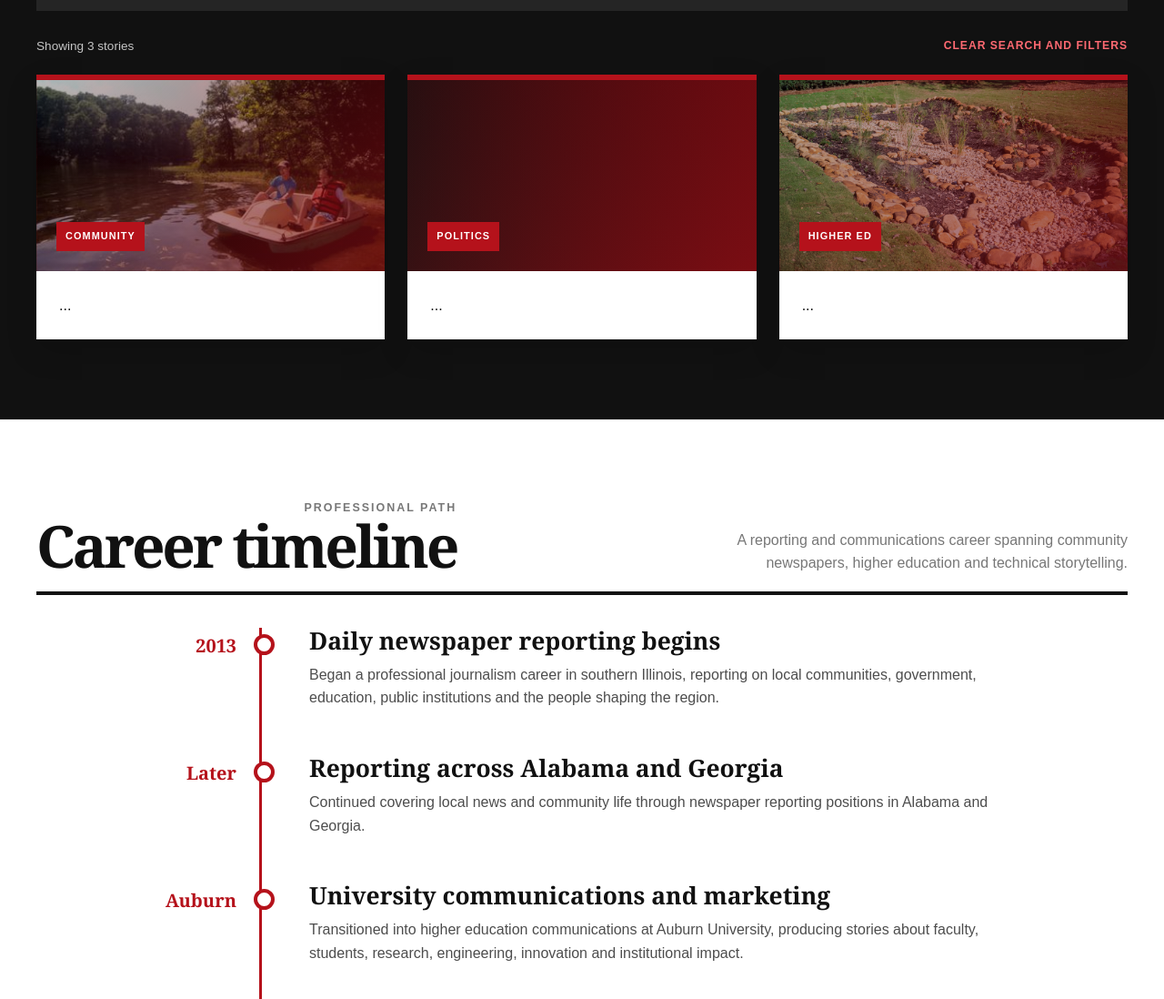
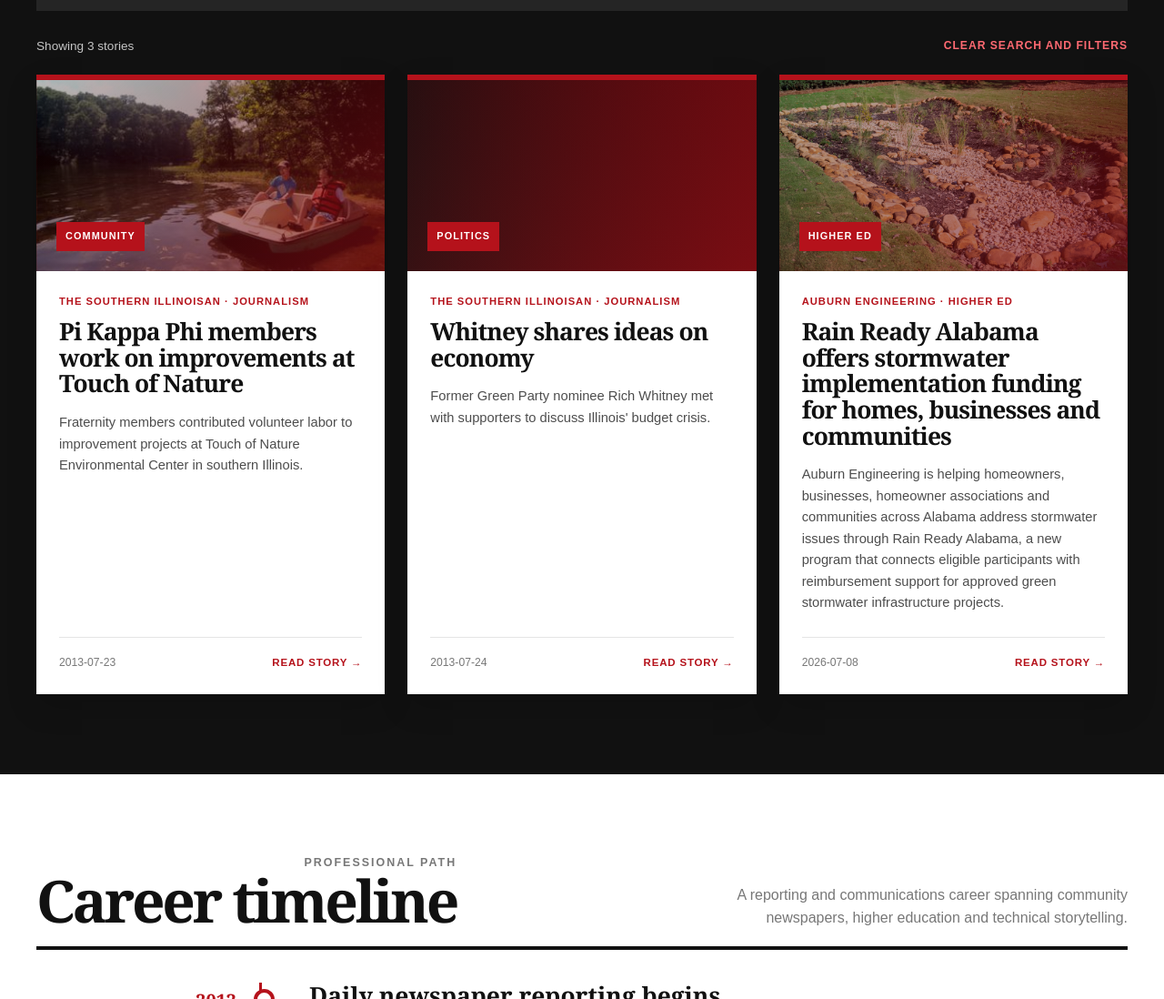
Before and after one commit to dzd0065/previouswork, a plain HTML site: page index.html in a window 1280 px wide. Shown: the part 2743-3841 px from the top of the page at 91% size. Drawn offline with Linux system fonts and the light colour scheme.

Commit message:
Add publication, title, and description to story card

```diff
--- a/index.html
+++ b/index.html
@@ -1940,7 +1940,37 @@ article.innerHTML = `
   </div>
 
   <div class="story-card-content">
-    ...
+    <p class="story-card-publication">
+      ${escapeHTML(story.publication || "Published work")}
+      ·
+      ${escapeHTML(story.type || "Story")}
+    </p>
+
+    <h3>
+      ${escapeHTML(story.title || "Untitled story")}
+    </h3>
+
+    <p class="story-card-description">
+      ${escapeHTML(
+        story.description ||
+        "View this story in its original publication."
+      )}
+    </p>
+
+    <div class="story-card-footer">
+      <span class="story-date">
+        ${escapeHTML(story.date || story.year || "")}
+      </span>
+
+      <a
+        class="story-card-link"
+        href="${escapeHTML(story.link || "#")}"
+        target="_blank"
+        rel="noopener noreferrer"
+      >
+        Read story →
+      </a>
+    </div>
   </div>
 `;
 
```
